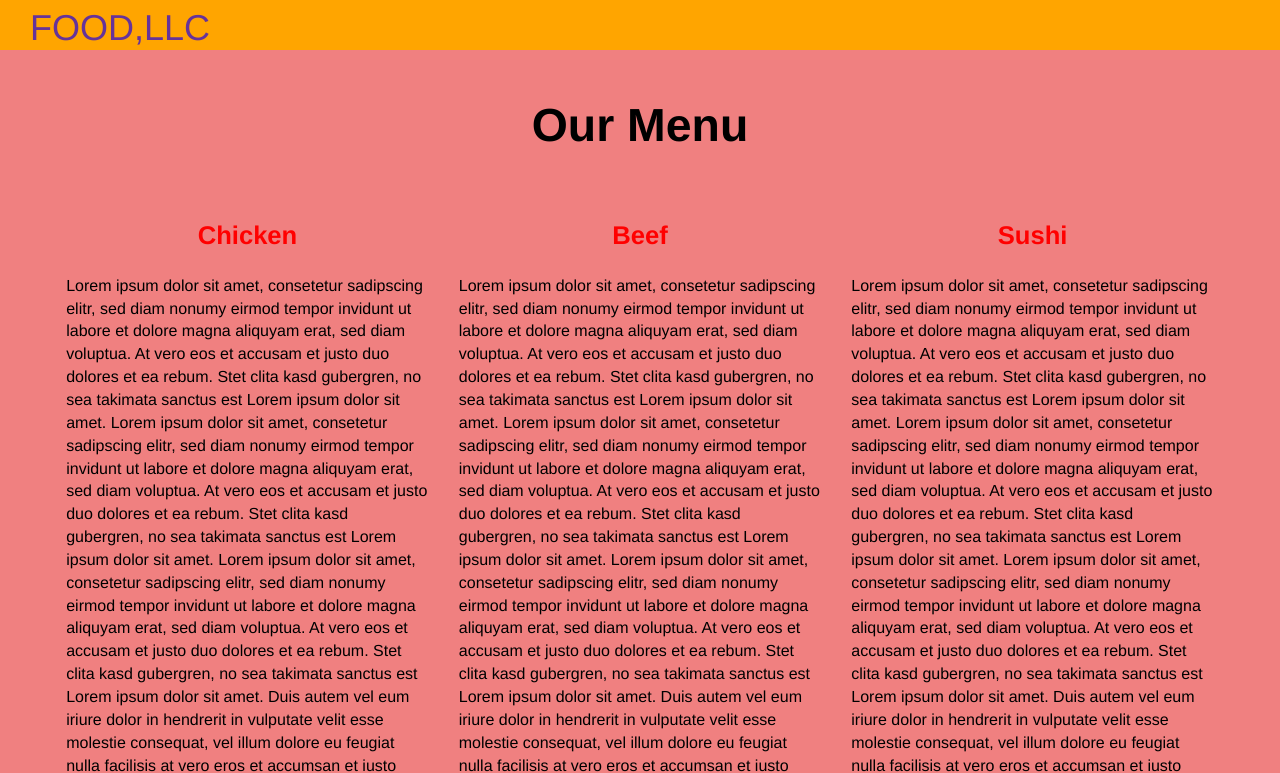
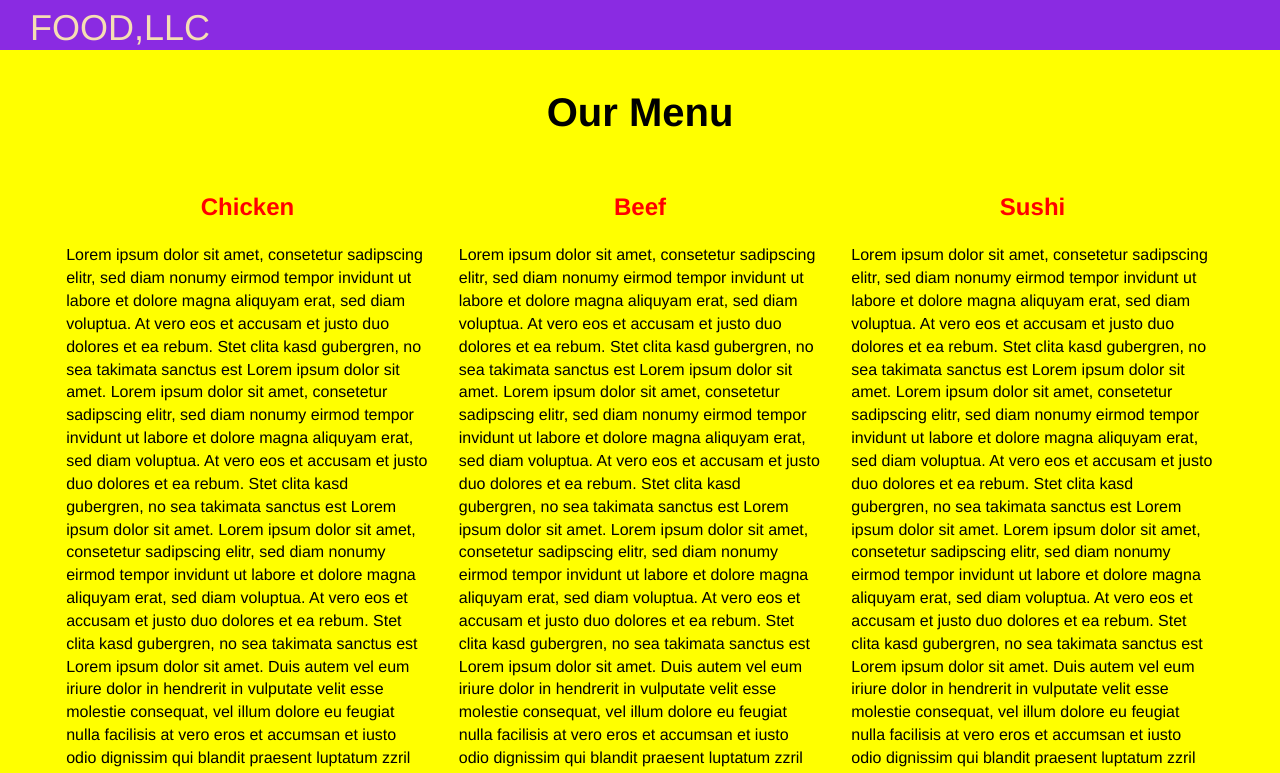
Before and after one commit to KanchanU-29/coursera-module3-solution, a plain HTML site: page index.html in a window 1280 px wide. Shown: the top 773 px of the page. Drawn offline with Linux system fonts and the light colour scheme.

Commit message:
Update styles.css

```diff
--- a/css/styles.css
+++ b/css/styles.css
@@ -1,15 +1,15 @@
 body{
-    background-color:lightcoral;
+    background-color:yellow;
     font-size:16px;
     color:black;
 }
 #header-nav{
-    background-color:orange;
+    background-color:blueviolet;
     border-radius:0;
     border:0;
 }
 .navbar-brand h1{
-color:rebeccapurple;
+color:wheat;
 float:left;
 position:absolute;
 left:20px;
@@ -34,14 +34,14 @@ h3{
 }
 
 #main-content h2 {
-    font-size: 2.9em;
+    font-size: 2.5em;
     font-weight: bold;
-    margin-top: 30px;
-    margin-bottom: 50px;
+    margin-top: 20px;
+    margin-bottom: 40px;
 }
 
 #main-content h3 {
-    font-size: 1.6em;
+    font-size: 1.5em;
     font-weight: bold;
     margin-bottom: 1em;
 }
@@ -49,5 +49,5 @@ h3{
 #main-section {
     background-color: #82d06b;
     box-shadow: 0 0 50px #0f5900;
-    padding: 30px;
+    padding: 20px;
 }
```
